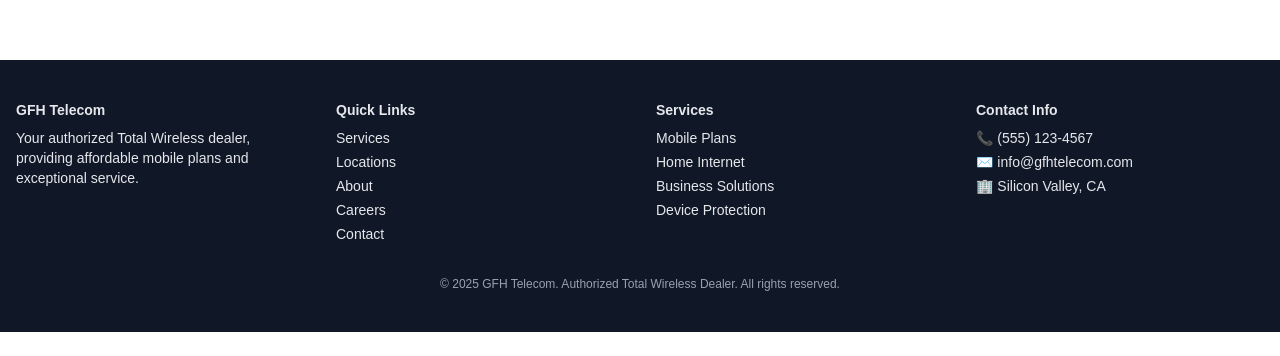
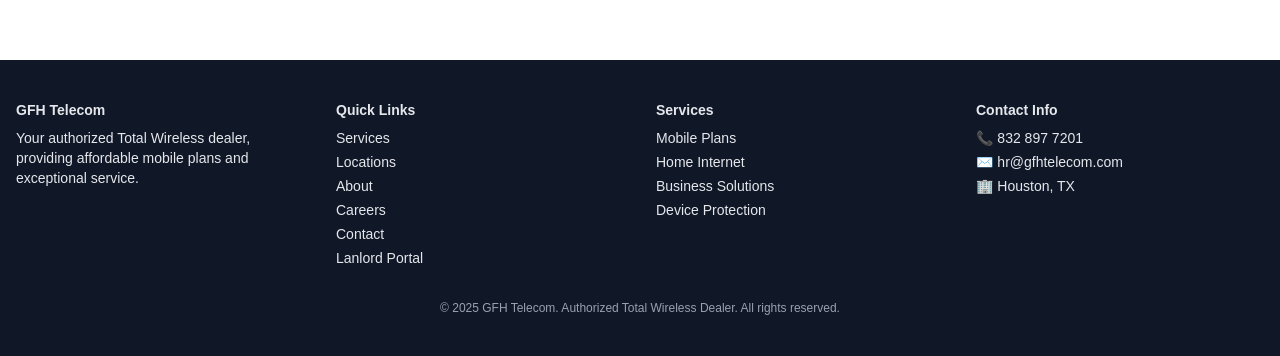
Before and after one commit to Mohammed-Same/GFH-Website, a Next.js app: page /locations in a window 1280 px wide. Shown: the part 876-1232 px from the top of the page. Before the commit the page ends 1208 px from the top, so only its background shows below. Built offline with nearby package versions, Linux system fonts and the light colour scheme; no server answers.

Commit message:
Update Footer.tsx

```diff
--- a/src/components/Footer.tsx
+++ b/src/components/Footer.tsx
@@ -14,6 +14,8 @@
             <li><a href="/about">About</a></li>
                         <li><a href="/careers">Careers</a></li>
             <li><a href="/contact">Contact</a></li>
+                        <li><a href="/landlord-portal">Lanlord Portal</a></li>
+
           </ul>
         </div>
         <div>
@@ -28,9 +30,9 @@
         <div>
           <div className="font-bold mb-2">Contact Info</div>
           <ul className="space-y-1">
-            <li>📞 (555) 123-4567</li>
-            <li>✉️ info@gfhtelecom.com</li>
-            <li>🏢 Silicon Valley, CA</li>
+            <li>📞 832 897 7201</li>
+            <li>✉️ hr@gfhtelecom.com</li>
+            <li>🏢 Houston, TX</li>
           </ul>
         </div>
       </div>
```
